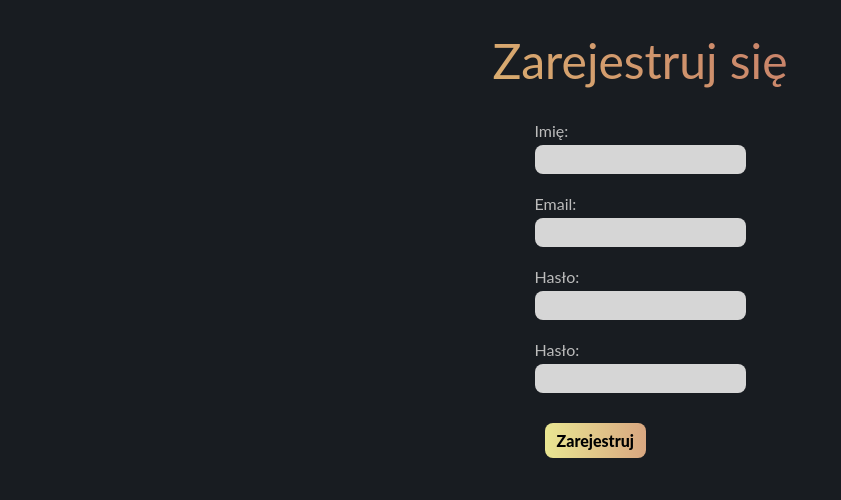
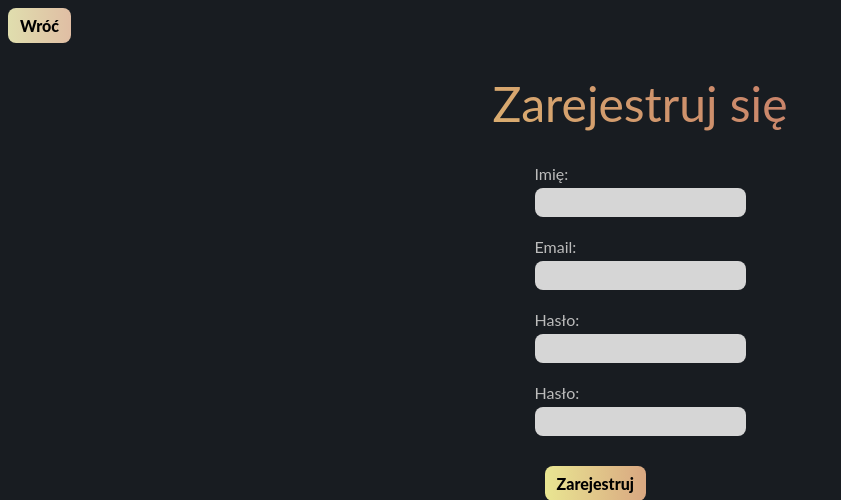
Before and after one commit to katwarwas/Tutor-Plan, a FastAPI app: page /register in a window 1280 px wide. Shown: the top 500 px of the page, without its empty margins (0-841 px from the left). Run offline with FastAPI, Linux system fonts and the light colour scheme; parts of the project's set-up code (start-up, migrations or seed data) failed here and were passed over; some libraries are stand-ins or nearby versions.

Commit message:
add back button

```diff
--- a/templates/login.html
+++ b/templates/login.html
@@ -11,6 +11,7 @@
     />
   </head>
   <body>
+    <a href="/" id="backButton">Wróć</a>
     <h1>Zaloguj się</h1>
     <div class="teacherFormDiv">
       <form id="teacherForm" method="POST" action="/login">
--- a/templates/register.html
+++ b/templates/register.html
@@ -17,6 +17,7 @@
     crossorigin="anonymous"
   ></script>
   <body>
+    <a href="/" id="backButton">Wróć</a>
     <h1>Zarejestruj się</h1>
     <div class="teacherFormDiv">
       <form
```
